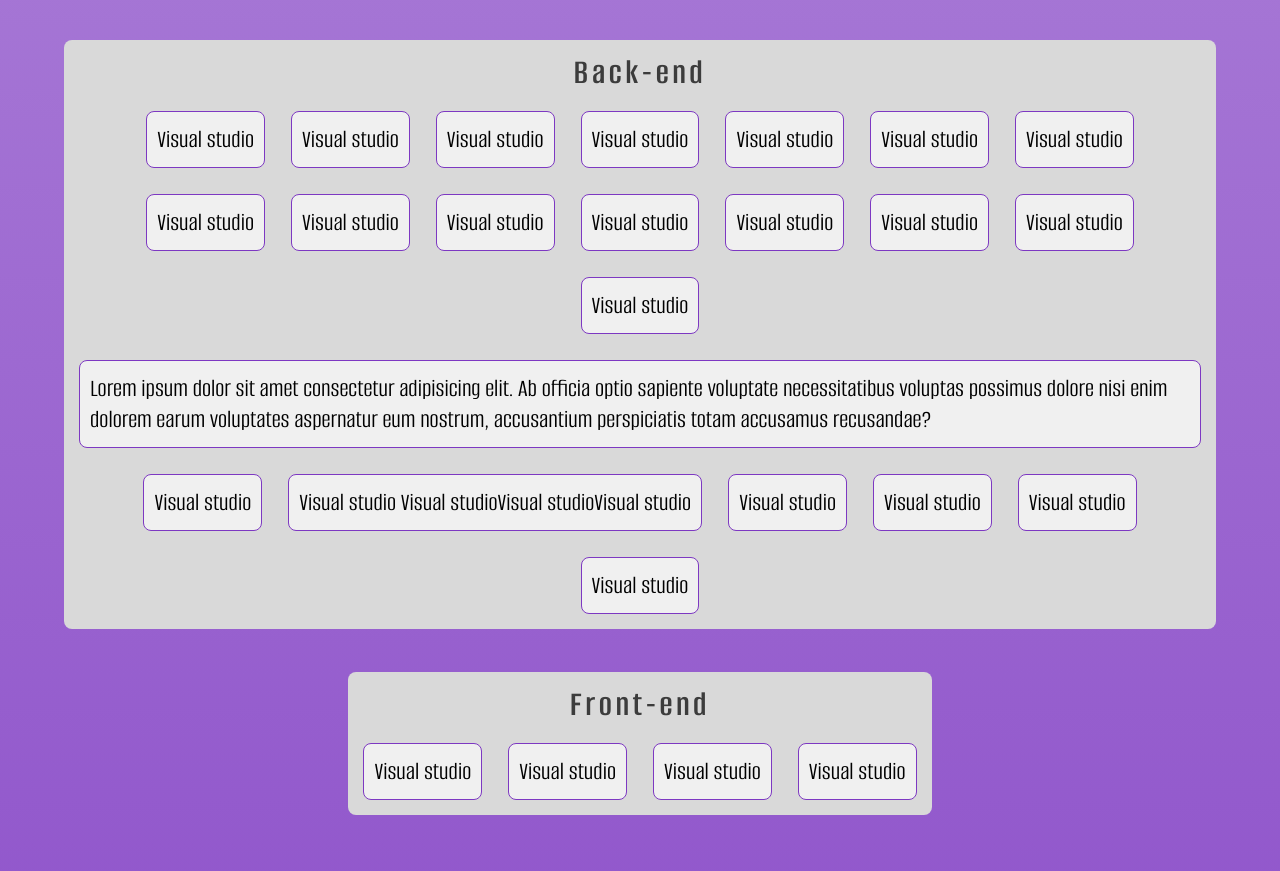
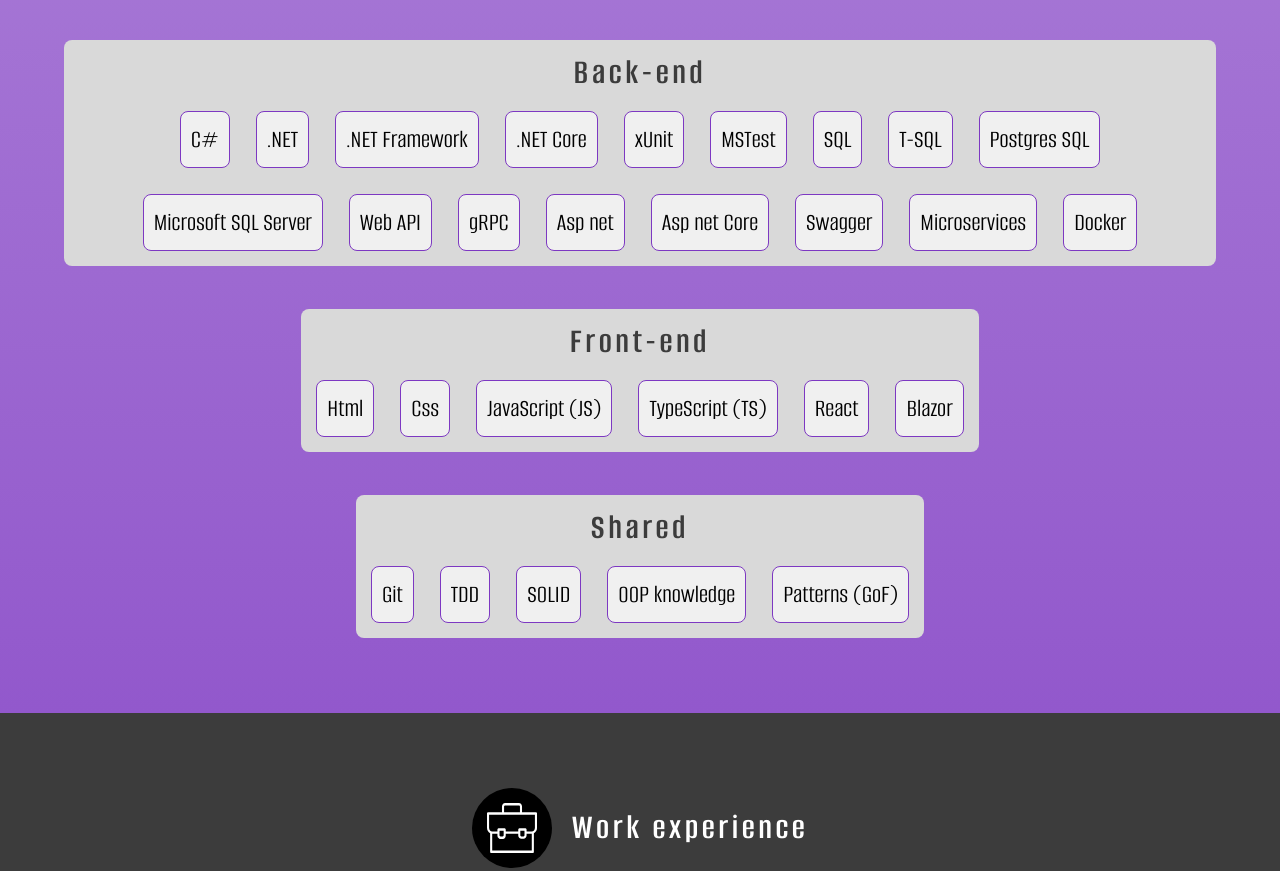
Before and after one commit to kurnakovv/Resume, a plain HTML site: page index.html in a window 1280 px wide. Shown: the part 943-1814 px from the top of the page. Drawn offline with Linux system fonts and the light colour scheme; a script that the page names is missing.

Commit message:
Set real info to skills

```diff
--- a/index.html
+++ b/index.html
@@ -150,42 +150,44 @@
 					<div class="skills__skills-block skills-block">
 						<h3 class="skills-block__title _title _gray">Back-end</h3>
 						<div class="skills-block__skill-rows">
-							<div class="skill _title-font _black">Visual studio</div>
-							<div class="skill _title-font _black">Visual studio</div>
-							<div class="skill _title-font _black">Visual studio</div>
-							<div class="skill _title-font _black">Visual studio</div>
-							<div class="skill _title-font _black">Visual studio</div>
-							<div class="skill _title-font _black">Visual studio</div>
-							<div class="skill _title-font _black">Visual studio</div>
-							<div class="skill _title-font _black">Visual studio</div>
-							<div class="skill _title-font _black">Visual studio</div>
-							<div class="skill _title-font _black">Visual studio</div>
-							<div class="skill _title-font _black">Visual studio</div>
-							<div class="skill _title-font _black">Visual studio</div>
-							<div class="skill _title-font _black">Visual studio</div>
-							<div class="skill _title-font _black">Visual studio</div>
-							<div class="skill _title-font _black">Visual studio</div>
-							<div class="skill _title-font _black">Lorem ipsum dolor sit amet consectetur adipisicing
-								elit. Ab officia optio sapiente voluptate necessitatibus voluptas possimus dolore nisi
-								enim
-								dolorem earum voluptates aspernatur eum nostrum, accusantium perspiciatis totam
-								accusamus recusandae?</div>
-							<div class="skill _title-font _black">Visual studio</div>
-							<div class="skill _title-font _black">Visual studio Visual studioVisual studioVisual studio
-							</div>
-							<div class="skill _title-font _black">Visual studio</div>
-							<div class="skill _title-font _black">Visual studio</div>
-							<div class="skill _title-font _black">Visual studio</div>
-							<div class="skill _title-font _black">Visual studio</div>
+							<div class="skill _title-font _black">C#</div>
+							<div class="skill _title-font _black">.NET</div>
+							<div class="skill _title-font _black">.NET Framework</div>
+							<div class="skill _title-font _black">.NET Core</div>
+							<div class="skill _title-font _black">xUnit</div>
+							<div class="skill _title-font _black">MSTest</div>
+							<div class="skill _title-font _black">SQL</div>
+							<div class="skill _title-font _black">T-SQL</div>
+							<div class="skill _title-font _black">Postgres SQL</div>
+							<div class="skill _title-font _black">Microsoft SQL Server</div>
+							<div class="skill _title-font _black">Web API</div>
+							<div class="skill _title-font _black">gRPC</div>
+							<div class="skill _title-font _black">Asp net</div>
+							<div class="skill _title-font _black">Asp net Core</div>
+							<div class="skill _title-font _black">Swagger</div>
+							<div class="skill _title-font _black">Microservices</div>
+							<div class="skill _title-font _black">Docker</div>
 						</div>
 					</div>
 					<div class="skills__skills-block skills-block">
 						<h3 class="skills-block__title _title _gray">Front-end</h3>
 						<div class="skills-block__skill-rows">
-							<div class="skill _title-font _black">Visual studio</div>
-							<div class="skill _title-font _black">Visual studio</div>
-							<div class="skill _title-font _black">Visual studio</div>
-							<div class="skill _title-font _black">Visual studio</div>
+							<div class="skill _title-font _black">Html</div>
+							<div class="skill _title-font _black">Css</div>
+							<div class="skill _title-font _black">JavaScript (JS)</div>
+							<div class="skill _title-font _black">TypeScript (TS)</div>
+							<div class="skill _title-font _black">React</div>
+							<div class="skill _title-font _black">Blazor</div>
+						</div>
+					</div>
+					<div class="skills__skills-block skills-block">
+						<h3 class="skills-block__title _title _gray">Shared</h3>
+						<div class="skills-block__skill-rows">
+							<div class="skill _title-font _black">Git</div>
+							<div class="skill _title-font _black">TDD</div>
+							<div class="skill _title-font _black">SOLID</div>
+							<div class="skill _title-font _black">OOP knowledge</div>
+							<div class="skill _title-font _black">Patterns (GoF)</div>
 						</div>
 					</div>
 				</div>
```
